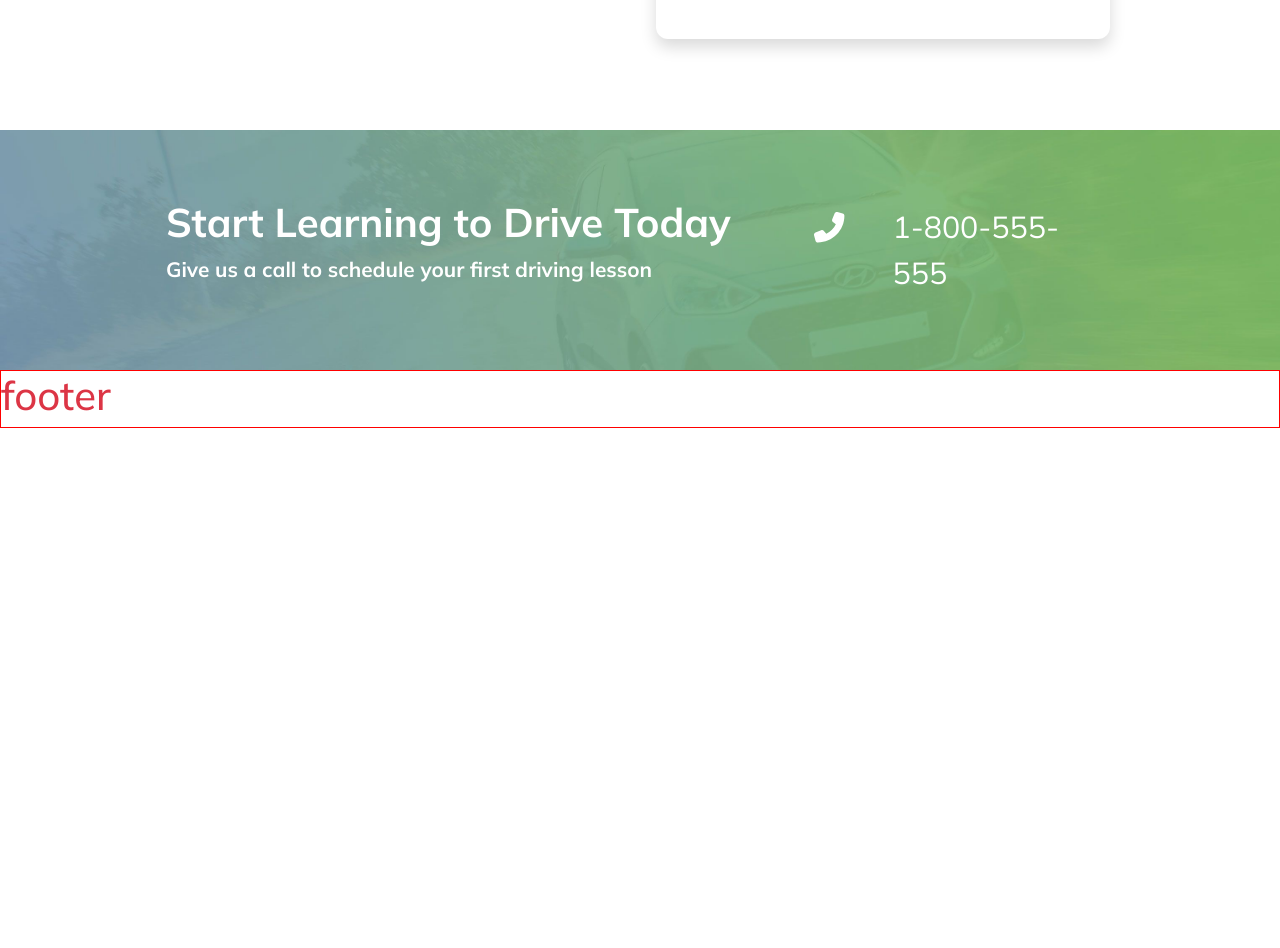
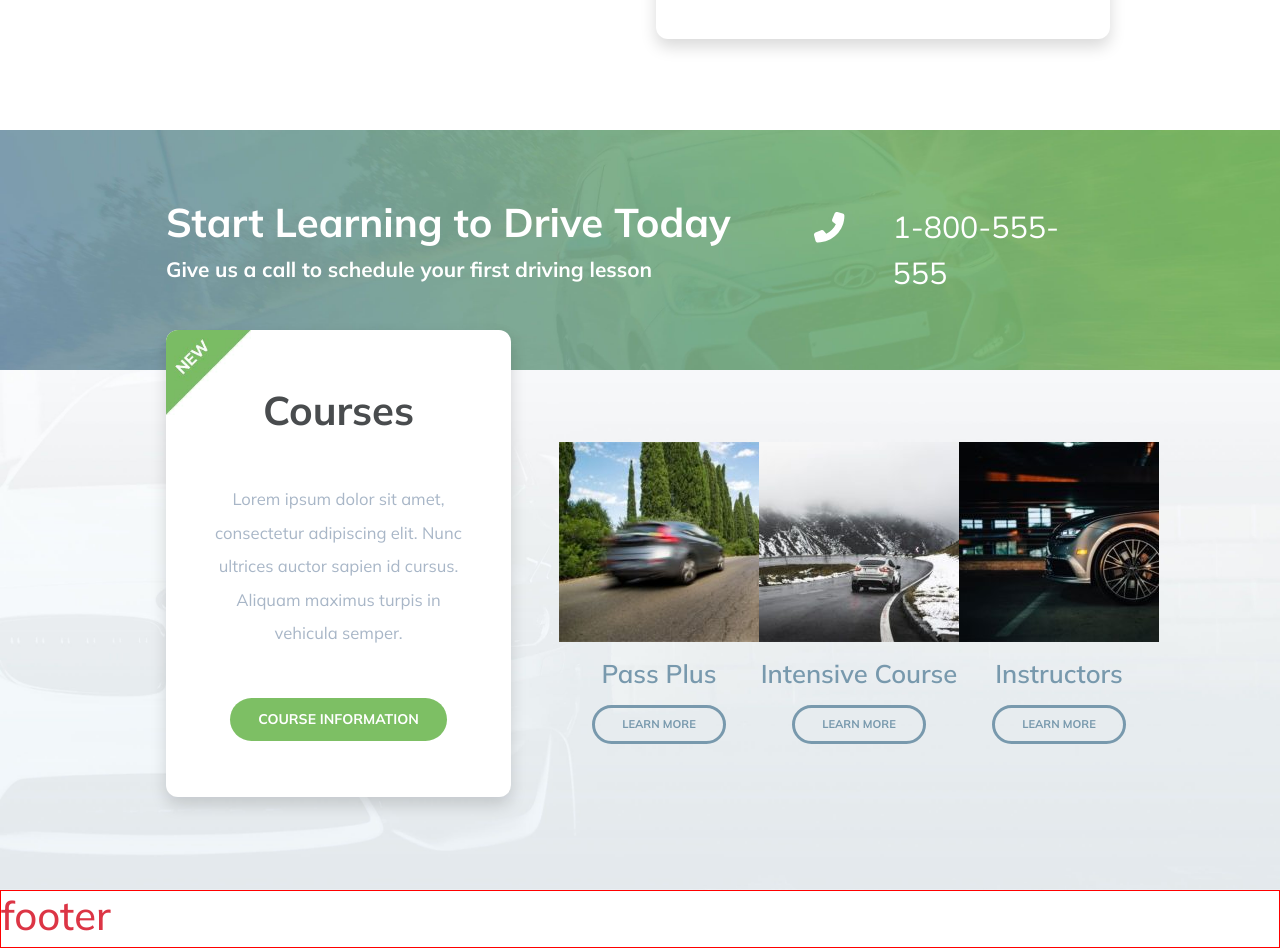
Before and after one commit to alessandro-baldassarre/proj-html-vuejs, a Vue app: page / in a window 1280 px wide. Shown: the part 1160-2108 px from the top of the page. Before the commit the page ends 1588 px from the top, so only its background shows below. Built offline with nearby package versions, Linux system fonts and the light colour scheme.

Commit message:
realized Courses component

```diff
--- a/src/assets/scss/partials/_common.scss
+++ b/src/assets/scss/partials/_common.scss
@@ -12,3 +12,20 @@
     }
 
 }
+
+.my-btn-grey{
+    border: none;
+    background-color: transparent;
+    border: 3px solid $secondaryColor;
+    color: $secondaryColor;;
+    padding: .5rem 1.7rem;
+    font-weight: 700;
+    font-size: 14px;
+    cursor: pointer;
+    &:hover{
+        border: 3px solid $mainColor;
+        color: $mainColor;
+        background-color: transparent;
+    }
+
+}
--- a/src/components/Main.vue
+++ b/src/components/Main.vue
@@ -1,5 +1,6 @@
 <template>
   <main>
+
     <section class="hero position-relative">
       <div class="container px-5 h-100">
         <div class="row px-5 h-100">
@@ -75,7 +76,7 @@
       </div>
     </section>
 
-    <section class="contact">
+    <section class="contact position-relative">
       <div class="container px-5 h-100">
         <div class="row px-5 h-100 align-items-center justify-content-between">
           <div class="col-8 text-white contact-text">
@@ -92,12 +93,28 @@
         </div>
       </div>
     </section>
+
+    <Courses />
+    <Instructros />
+    <Testimonials />
+
+
+
   </main>
 </template>
 
 <script>
+import Courses from './main/Courses.vue'
+import Instructros from './main/Instructors.vue'
+import Testimonials from './main/Testimonials.vue'
+
 export default {
   name: "IndexMain",
+  components: {
+    Courses,
+    Instructros,
+    Testimonials,
+  }
 };
 </script>
 
--- /dev/null
+++ b/src/components/main/Courses.vue
@@ -0,0 +1,106 @@
+<template>
+  <div>
+    <section class="courses">
+      <div class="container px-5 h-100">
+        <div class="row px-5 h-100">
+          <div class="col-5 pe-5">
+            <div class="courses-box-info shadow position-relative text-center">
+              <div class="new-corner-img position-absolute"></div>
+              <h1 class="mb-5">Courses</h1>
+              <p class="mb-5">
+                Lorem ipsum dolor sit amet, consectetur adipiscing elit. Nunc
+                ultrices auctor sapien id cursus. Aliquam maximus turpis in
+                vehicula semper.
+              </p>
+              <button class="my-btn text-uppercase text-white rounded-pill">
+                course information
+              </button>
+            </div>
+          </div>
+          <div class="col-7 ms-0 d-flex h-100 py-5 px-0 justify-content-between">
+            <div v-for="(course, index) in courses" :key="index" class="course-name-info text-center py-4">
+              <img :src="course.imgUrl" alt="car image" class="mb-3">
+              <h2 class="mb-3">{{course.name}}</h2>
+              <button class="my-btn-grey text-uppercase rounded-pill">learn more</button>
+            </div>
+          </div>
+        </div>
+      </div>
+    </section>
+  </div>
+</template>
+
+<script>
+export default {
+  name: "MainCourses",
+  data: function (){
+      return {
+        courses: [
+          {
+            name: "Pass Plus",
+            imgUrl : require('@/assets/images/courses-passplus-200x200.jpg')
+          },
+            {
+            name: "Intensive Course",
+            imgUrl : require('@/assets/images/course-intensive-200x200.jpg')
+          },
+            {
+            name: "Instructors",
+            imgUrl : require('@/assets/images/courses-instructor-200x200.jpg')
+          },
+        ]
+      }
+
+  }
+};
+</script>
+
+<!-- Add "scoped" attribute to limit CSS to this component only -->
+<style scoped lang="scss">
+@import "@/assets/scss/partials/_variables";
+@import "@/assets/scss/partials/_common";
+
+section.courses {
+  height: 520px;
+  background-image: url("~/src/assets/images/promise-background.jpg");
+  background-size: cover;
+  background-position-y: bottom;
+  div.new-corner-img {
+    background-image: url("~/src/assets/images/new-corner.jpg");
+    background-size: cover;
+    width: 85px;
+    height: 85px;
+    top: 0;
+    left: 0;
+    border-top-left-radius: 12px;
+  }
+  div.courses-box-info {
+    border-radius: 12px;
+    padding: 3.5rem 2.5rem;
+    bottom: 2.5rem;
+    z-index: 2;
+    background-color: white;
+    h1 {
+      color: $greyTitlesColor;
+      font-weight: 700;
+      font-size: 2.3;
+    }
+    p {
+      color: $lightGreyColor;
+      font-size: 1.04rem;
+      line-height: 2.1rem;
+      font-weight: 400;
+    }
+  }
+  div.course-name-info{
+    h2{
+      color: $secondaryColor;
+      font-size: 1.6rem;
+      font-weight: 600;
+    }
+    button{
+      font-size: .7rem;
+    }
+  }
+}
+</style>
--- /dev/null
+++ b/src/components/main/Instructors.vue
@@ -0,0 +1,19 @@
+<template>
+<div>
+
+</div>
+</template>
+
+<script>
+export default {
+  name: 'MainInstructros',
+
+}
+</script>
+
+<!-- Add "scoped" attribute to limit CSS to this component only -->
+<style scoped lang="scss">
+@import "@/assets/scss/partials/_variables";
+@import "@/assets/scss/partials/_common";
+
+</style>
--- /dev/null
+++ b/src/components/main/Testimonials.vue
@@ -0,0 +1,19 @@
+<template>
+<div>
+
+</div>
+</template>
+
+<script>
+export default {
+  name: 'MainTestimonials',
+
+}
+</script>
+
+<!-- Add "scoped" attribute to limit CSS to this component only -->
+<style scoped lang="scss">
+@import "@/assets/scss/partials/_variables";
+@import "@/assets/scss/partials/_common";
+
+</style>
```
